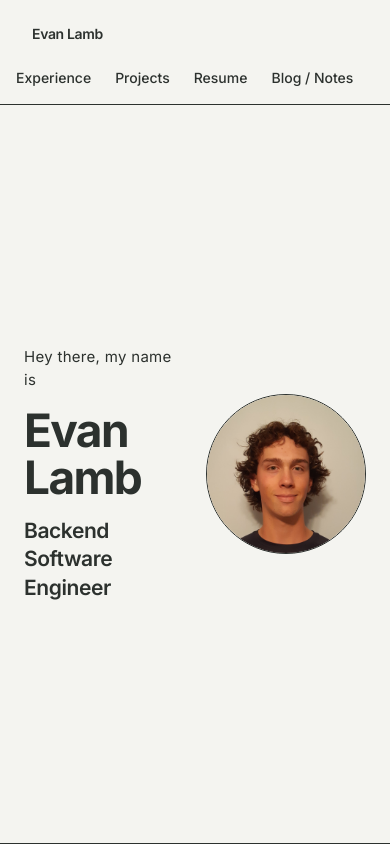
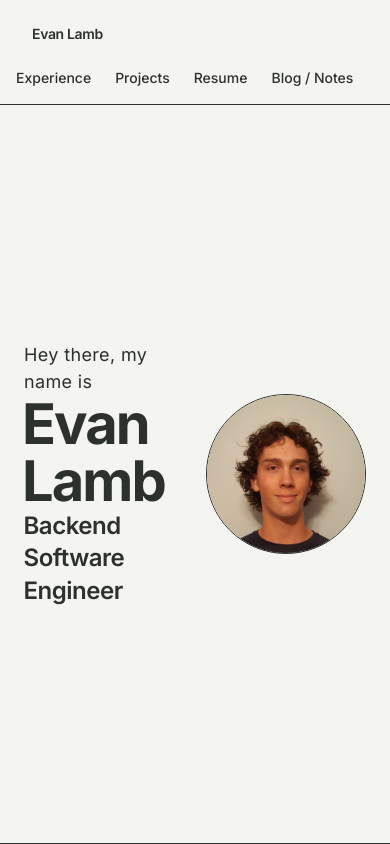
Before and after one commit to evanlambb/personal-website, a Next.js app: page / in a window 390 px wide. Built offline with nearby package versions, Linux system fonts and the light colour scheme.

Commit message:
Update typography styles in globals.css for improved responsiveness and visual hierarchy. Adjusted font sizes and margins for headings and hero section elements.

```diff
--- a/src/app/globals.css
+++ b/src/app/globals.css
@@ -12,11 +12,10 @@ body {
   background-color: var(--color-bg-main);
 }
 
-@layer components {
 .heading-1 {
   font-family: var(--font-inter), system-ui, sans-serif;
   font-weight: 700;
-    font-size: clamp(2.25rem, 5vw, 3.5rem);
+  font-size: clamp(3.5rem, 8vw, 5rem);
   line-height: 1.1;
   letter-spacing: -0.02em;
   color: var(--color-text-primary);
@@ -25,7 +24,7 @@ body {
 .heading-2 {
   font-family: var(--font-inter), system-ui, sans-serif;
   font-weight: 600;
-    font-size: clamp(1.75rem, 3vw, 2.25rem);
+  font-size: clamp(2.25rem, 4vw, 2.75rem);
   line-height: 1.2;
   color: var(--color-text-primary);
 }
@@ -54,34 +53,35 @@ body {
   color: var(--color-text-primary);
 }
 
-  /* Wireframe: short intro line, dominant name, medium subtitle — all clean sans */
 .hero-intro {
   font-family: var(--font-inter), system-ui, sans-serif;
   font-weight: 400;
-    font-size: 0.9375rem;
+  font-size: clamp(1.125rem, 2vw, 1.375rem);
   line-height: 1.5;
   letter-spacing: 0.02em;
   color: var(--color-text-primary);
-    margin-bottom: 1rem;
+  margin-bottom: 0.05rem;
 }
 
 .hero-title {
   font-family: var(--font-inter), system-ui, sans-serif;
   font-weight: 700;
-    font-size: clamp(2.875rem, 7vw, 4.25rem);
+  font-size: clamp(3.5rem, 8vw, 5rem);
   line-height: 1.02;
   letter-spacing: -0.035em;
   color: var(--color-text-primary);
-    margin-bottom: 1rem;
+  /* margin-bottom: 1rem; */
+  margin-left: -0.035em;
 }
 
 .hero-subtitle {
   font-family: var(--font-inter), system-ui, sans-serif;
   font-weight: 600;
-    font-size: clamp(1.3125rem, 2.8vw, 1.625rem);
+  font-size: clamp(1.5rem, 3.2vw, 1.875rem);
   line-height: 1.35;
   letter-spacing: -0.02em;
   color: var(--color-text-primary);
+  margin-left: -0.02em;
 }
 
 .hero-headshot {
@@ -93,7 +93,6 @@ body {
   border: 0;
   border-bottom: 1px solid var(--color-text-primary);
   margin: 0;
-  }
 }
 
 /* Custom scrollbar */
```
Lines whose indentation alone changed are shown as unchanged.
